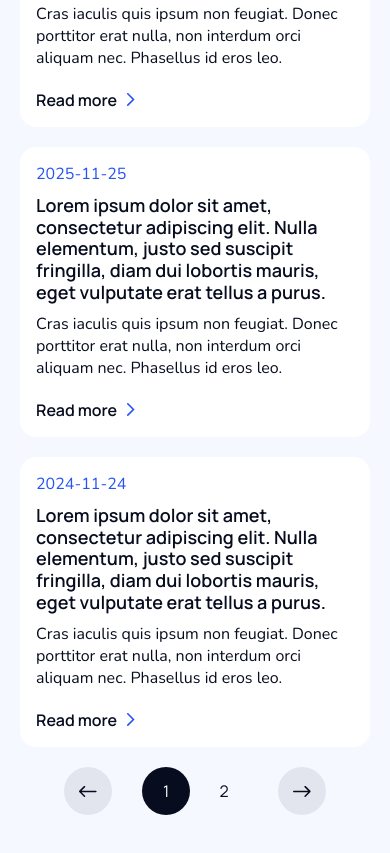
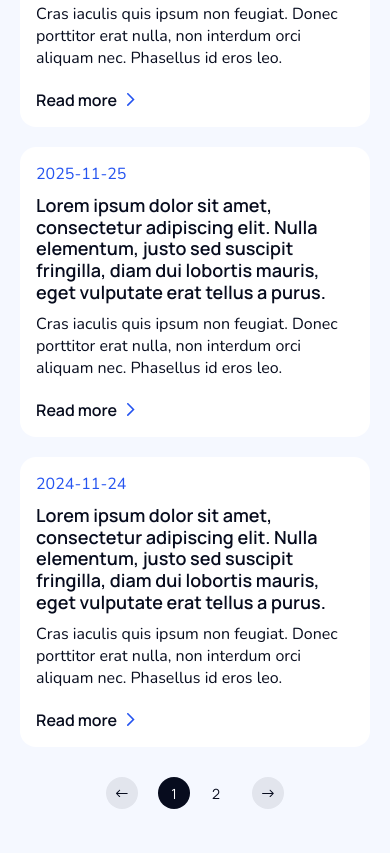
Before and after one commit to MateuszJurus/6minded_zadanie, a plain HTML site: page index.html in a window 390 px wide. Shown: the part 3083-3936 px from the top of the page. Drawn offline with nearby package versions, Linux system fonts and the light colour scheme.

Commit message:
fix: dropdown and pagination fixes

```diff
--- a/src/js/scripts/dropdowns.js
+++ b/src/js/scripts/dropdowns.js
@@ -4,6 +4,7 @@ dropdownPlaceholders.forEach(dropdownPlaceholder => {
     const dropdownOptions = dropdownPlaceholder.parentElement.querySelector('[data-js="dropdown-options"]');
 
     dropdownPlaceholder.addEventListener('click', () => {
-        dropdownOptions.classList.toggle('dropdown__options--active');
+        dropdownPlaceholder?.classList.toggle('dropdown__placeholder--active');
+        dropdownOptions?.classList.toggle('dropdown__options--active');
     });
 });
--- a/src/js/scripts/listing.js
+++ b/src/js/scripts/listing.js
@@ -62,6 +62,7 @@ const renderDropdownFilters = (dataType, options) => {
     options.forEach(option => {
         const el = document.createElement('div');
         el.classList.add('dropdown__option');
+        el.setAttribute('data-js', 'dropdown-option');
         el.textContent = option;
 
         el.addEventListener('click', () => {
--- a/src/style/_elements.css
+++ b/src/style/_elements.css
@@ -56,6 +56,12 @@
 
         svg {
             align-self: center;
+        }
+
+        &.dropdown__placeholder--active {
+            svg {
+                transform: rotate(180deg);
+            }
         }
     }
 
@@ -168,10 +174,10 @@
 
 .pagination {
     display: flex;
-    flex-flow: row nowrap;
+    flex-flow: row wrap;
     justify-content: center;
     gap: 10px;
-    margin-top: 20px;
+    margin-top: 60px;
 
     .pagination__item {
         display: flex;
@@ -196,14 +202,29 @@
             background-color: var(--color-text);
             color: var(--color-white);
         }
+
+        @media all and (max-width: 768px) {
+            width: 32px;
+            height: 32px;
+            font-size: 14px;
+            padding: 6px 10px;
+        }
     }
 
     .pagination__item--previous {
         margin-right: 20px;
+
+        @media all and (max-width: 768px) {
+            margin-right: 10px;
+        }
     }
 
     .pagination__item--next {
         margin-left: 20px;
+
+        @media all and (max-width: 768px) {
+            margin-left: 10px;
+        }
     }
 
     .pagination__item--previous,
@@ -214,6 +235,10 @@
 
     &.pagination--hidden {
         display: none;
+    }
+
+    @media all and (max-width: 768px) {
+        margin-top: 30px;
     }
 }
 
```
